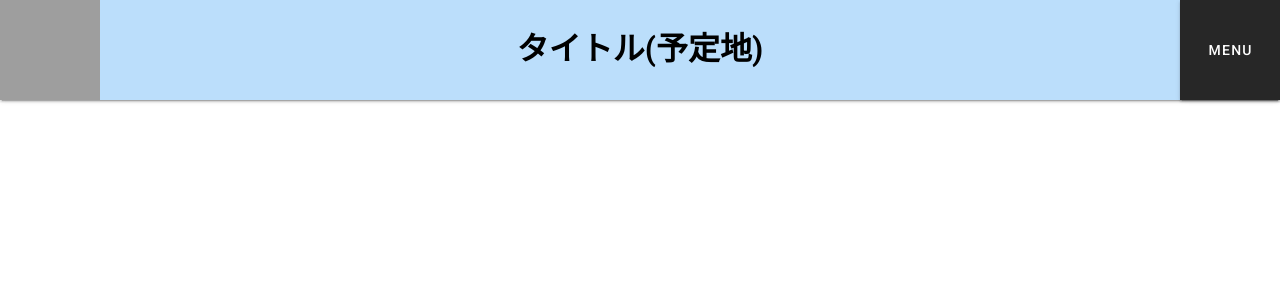
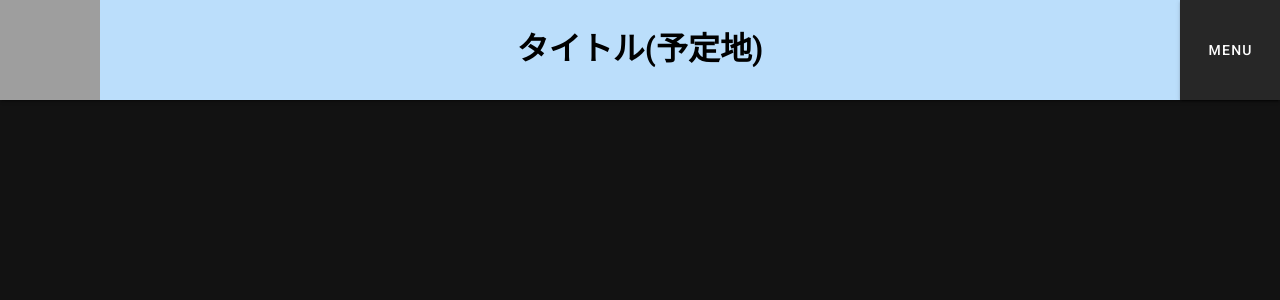
Before and after one commit to furukawaTakumi/Hack-U-vol3, a Nuxt app: page / in a window 1280 px wide. Shown: the top 300 px of the page. Built offline with nearby package versions, Linux system fonts and the light colour scheme; grey boxes are pictures that could not be loaded.

Commit message:
【挿入】v-appタグなる物を挿入

```diff
--- a/components/TheHeader.vue
+++ b/components/TheHeader.vue
@@ -1,6 +1,5 @@
 <template>
   <div class="header">
-    <v-app id="inspire" class="vHeader">
       <v-card
         class="headerSpace"
         :class="`d-flex justify-space-between mb-6`"
@@ -13,7 +12,6 @@
         <h1>タイトル(予定地)</h1>
         <v-btn :height="100" :width="100" tile>Menu</v-btn>
       </v-card>
-    </v-app>
   </div>
 </template>
 
--- a/layouts/default.vue
+++ b/layouts/default.vue
@@ -1,7 +1,9 @@
 <template>
   <div>
-    <nuxt />
-    <TheHeader />
+    <v-app>
+      <TheHeader />
+    </v-app>
+      <nuxt />
   </div>
 </template>
 
```
